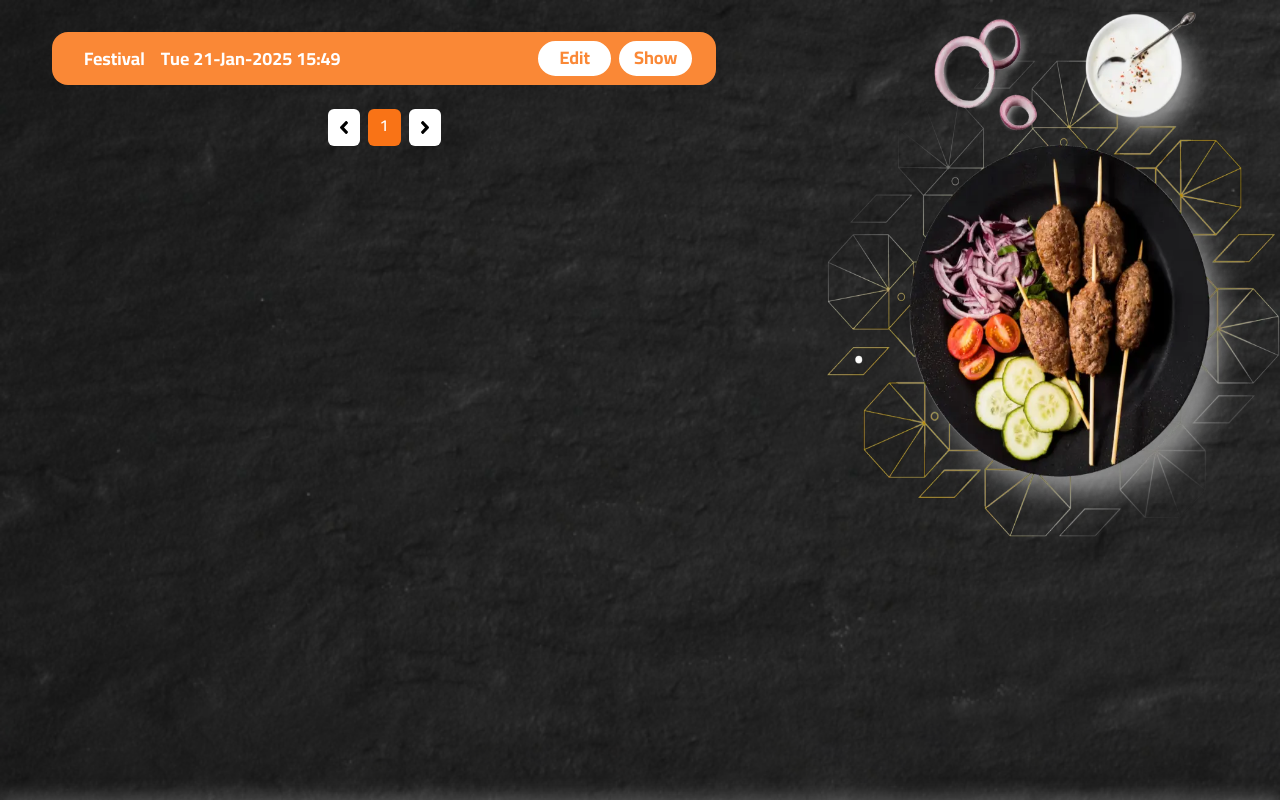
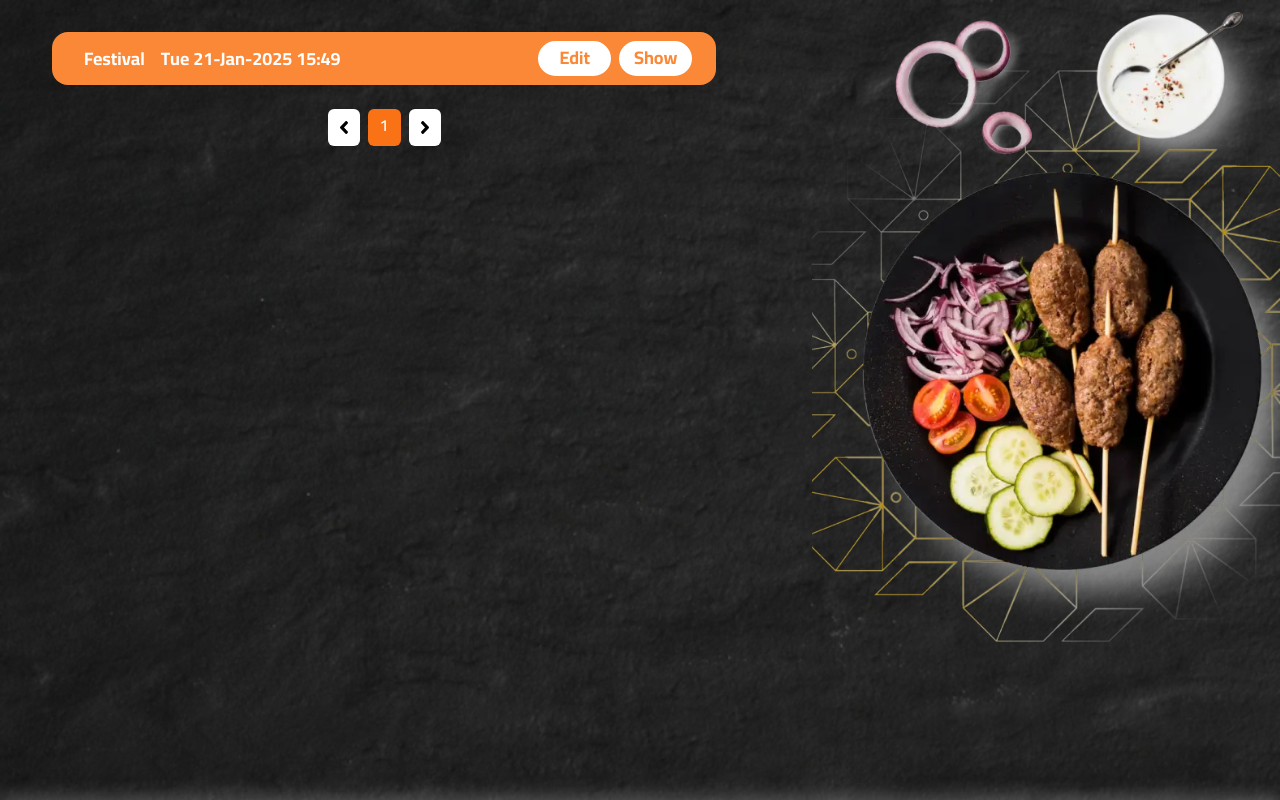
Before and after one commit to y-emam/foodies_and_chefs, a React (Create React App) app: page /events in a window 1280 px wide. Shown: the top 800 px of the page. Built offline with nearby package versions, Linux system fonts and the light colour scheme.

Commit message:
fixed bug in dish images

```diff
--- a/src/pages/Events/Create/Page.jsx
+++ b/src/pages/Events/Create/Page.jsx
@@ -397,7 +397,7 @@ function CreateEventsPage() {
         <section className="w-5/12 hidden md:flex justify-center border-l border-[#FA8836]">
           <img
             src={DishImg}
-            className="w-[30rem] h-5/6 object-cover"
+            className="w-[30rem] h-auto object-cover"
             alt="DishImg"
           />
         </section>
--- a/src/pages/Events/Pages.jsx
+++ b/src/pages/Events/Pages.jsx
@@ -134,7 +134,11 @@ function EventsPage() {
             </div>
           </section>
           <section class="w-5/12 hidden md:flex justify-end ">
-            <img src={DishImg2} class="w-[30rem] h-5/6 " alt="FoodImage" />
+            <img
+              src={DishImg2}
+              class="w-[30rem] h-auto object-cover"
+              alt="FoodImage"
+            />
           </section>
         </main>
       </div>
```
